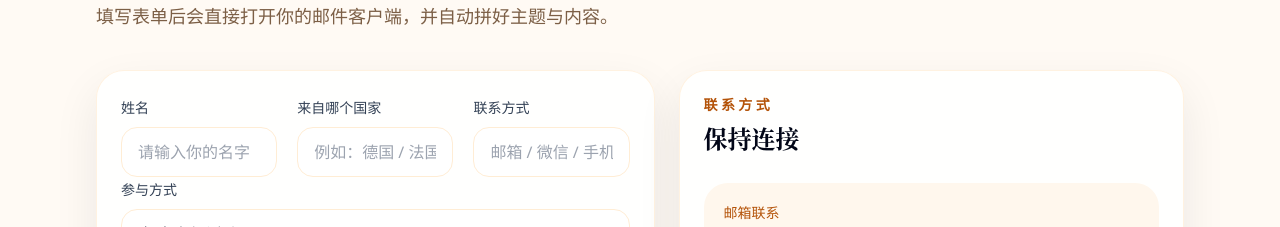
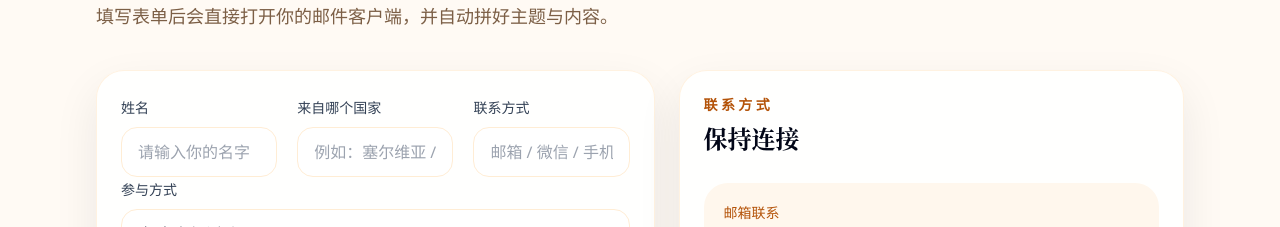
Before and after one commit to yeyile8896-hue/-, a Next.js app: page / in a window 1280 px wide. Shown: the part 4400-4627 px from the top of the page. Built offline with nearby package versions, Linux system fonts and the light colour scheme.

Commit message:
Refine contact form wording

```diff
--- a/components/ContactForm.tsx
+++ b/components/ContactForm.tsx
@@ -7,7 +7,7 @@ import { CONTACT_EMAIL } from "@/lib/site";
 
 const interestOptions = [
   "报名参加活动",
-  "成为同工志愿者",
+  "成为同工",
   "成为代祷伙伴",
   "支持奉献",
   "其他咨询"
@@ -80,7 +80,7 @@ export function ContactForm() {
           <input
             className="w-full rounded-2xl border border-orange-100 bg-white px-4 py-3 text-slate-900 outline-none transition focus:border-orange-400 focus:ring-2 focus:ring-orange-200"
             onChange={(event) => handleChange("country", event.target.value)}
-            placeholder="例如：德国 / 法国 / 波兰"
+            placeholder="例如：塞尔维亚 / 罗马尼亚"
             required
             value={form.country}
           />
```
